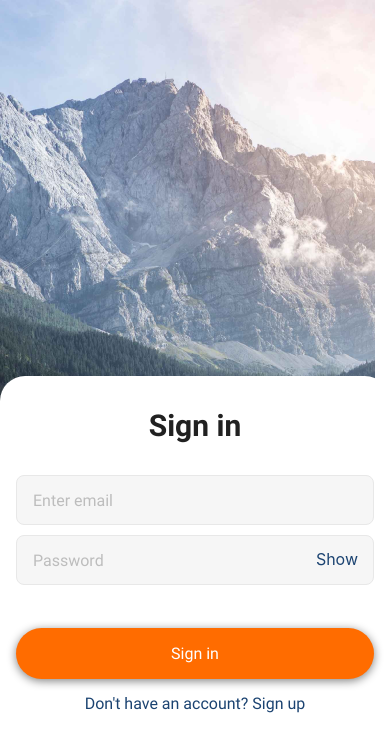
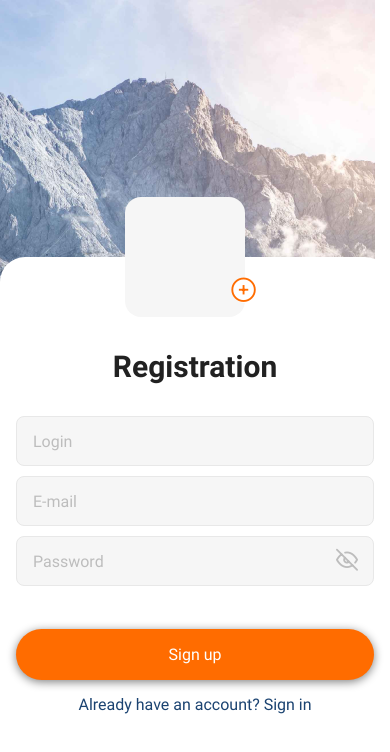
Before and after one commit to Inna-Mykytiuk/React-native-blog, a React Native app: screen /Registration in a window 390 px wide. Shown: the top 752 px of the page. Built offline with nearby package versions, Linux system fonts and the light colour scheme.

Commit message:
add icons and shadow

```diff
--- a/App.js
+++ b/App.js
@@ -1,24 +1,41 @@
-// import { StatusBar } from "expo-status-bar";
-import { StyleSheet, View } from "react-native";
+// // import { StatusBar } from "expo-status-bar";
+// import { StyleSheet, View } from "react-native";
 import LoginScreen from "./src/Screens/Auth/LoginScreen";
-// import RegistrationScreen from "./src/Screens/Auth/RegistrationScreen";
-// import { PostsScreen } from "./src/Screens/PostsScreen";
+import RegistrationScreen from "./src/Screens/Auth/RegistrationScreen";
+// // import { PostsScreen } from "./src/Screens/PostsScreen";
 
-export default function App() {
+import "react-native-gesture-handler";
+import React from "react";
+import { createStackNavigator } from "@react-navigation/stack";
+
+// import { Home } from "./Screens/Main/Home";
+import { NavigationContainer } from "@react-navigation/native";
+
+const MainStack = createStackNavigator();
+
+const App = () => {
   return (
-    <>
-      <LoginScreen />
-      {/* <RegistrationScreen /> */}
-      {/* <PostsScreen /> */}
-    </>
+    <NavigationContainer>
+      <MainStack.Navigator initialRouteName='Login'>
+        <MainStack.Screen
+          name='Login'
+          component={LoginScreen}
+          options={{ headerShown: false }}
+        />
+        <MainStack.Screen
+          name='Registration'
+          component={RegistrationScreen}
+          options={{ headerShown: false }}
+        />
+
+        {/* <MainStack.Screen
+          options={{ headerShown: false }}
+          name='Home'
+          component={Home}
+        /> */}
+      </MainStack.Navigator>
+    </NavigationContainer>
   );
-}
+};
 
-const styles = StyleSheet.create({
-  container: {
-    flex: 1,
-    backgroundColor: "#6EAAFF87",
-    alignItems: "center",
-    justifyContent: "center",
-  },
-});
+export default App;
--- a/Components/Container.js
+++ b/Components/Container.js
@@ -36,7 +36,7 @@ export const Container = ({ children }) => {
     SplashScreen.hideAsync();
   }
   return (
-    <TouchableWithoutFeedback onPress={Keyboard.dismiss}>
+    // <TouchableWithoutFeedback onPress={Keyboard.dismiss}>
     <SafeAreaView
       style={{
         flex: 1,
@@ -52,6 +52,6 @@ export const Container = ({ children }) => {
         {children}
       </KeyboardAvoidingView>
     </SafeAreaView>
-    </TouchableWithoutFeedback>
+    // </TouchableWithoutFeedback>
   );
 };
--- a/app.json
+++ b/app.json
@@ -11,9 +11,7 @@
       "resizeMode": "contain",
       "backgroundColor": "#ffffff"
     },
-    "assetBundlePatterns": [
-      "**/*"
-    ],
+    "assetBundlePatterns": ["**/*"],
     "ios": {
       "supportsTablet": true
     },
@@ -22,7 +20,8 @@
         "foregroundImage": "./assets/adaptive-icon.png",
         "backgroundColor": "#ffffff"
       },
-      "package": "com.tokio1987.Reactnativeblog"
+      "package": "com.tokio1987.Reactnativeblog",
+      "softwareKeyboardLayoutMode": "pan"
     },
     "web": {
       "favicon": "./assets/favicon.png"
--- a/package.json
+++ b/package.json
@@ -9,6 +9,7 @@
     "web": "expo start --web"
   },
   "dependencies": {
+    "@expo/vector-icons": "^13.0.0",
     "@expo/webpack-config": "^18.0.1",
     "@react-native-masked-view/masked-view": "0.2.8",
     "@react-navigation/bottom-tabs": "^6.5.7",
--- a/src/Screens/Auth/LoginScreen.js
+++ b/src/Screens/Auth/LoginScreen.js
@@ -1,6 +1,8 @@
 import React, { useState } from "react";
 import { fonts } from "../../../assets/fonts/fonts";
 import { MainButton } from "../../../Components/Buttons";
+import { Feather } from "@expo/vector-icons";
+import { useNavigation } from "@react-navigation/native";
 
 import {
   StyleSheet,
@@ -19,7 +21,9 @@ const initialStateUser = {
   password: "",
 };
 
-const LoginScreen = ({ navigation }) => {
+const LoginScreen = () => {
+  const navigation = useNavigation();
+
   const [user, setUser] = useState(initialStateUser);
   const [isShowKeyboard, setIsShowKeyboard] = useState(false);
   const [isFocus, setIsFocus] = useState(false);
@@ -41,29 +45,15 @@ const LoginScreen = ({ navigation }) => {
     });
   };
 
-  // const handlerSubmit = () => {
-  //   if (email !== "" && password !== "") {
-  //     // signInWithEmailAndPassword(auth, email, password)
-  //     console.log(email, password);
-  //     // .then(() => console.log("Login success"))
-  //     // .catch((err) => Alert.alert("Login error", err.message));
-  //   }
-  // };
-
-  // const handlerSubmit = () => {
-  //   // setIsShowKeyboard(false);
-  //   // setUser(initialStateUser);
-  // };
-
   const handlerSubmit = () => {
     setIsShowKeyboard(false);
     if (user.email !== "" && user.password !== "") {
       console.log(user.email, user.password);
       setUser(initialStateUser);
-      // navigation.navigate("Home", {
-      //   screen: "Posts",
-      //   user,
-      // });
+      navigation.navigate("Home", {
+        screen: "Posts",
+        user,
+      });
     }
   };
 
@@ -115,7 +105,11 @@ const LoginScreen = ({ navigation }) => {
               style={styles.buttonShowPassword}
               onPress={() => setShow(!show)}
             >
-              {show ? "Hide" : "Show"}
+              {show ? (
+                <Feather name='eye' size={22} color='grey' />
+              ) : (
+                <Feather name='eye-off' size={22} color='#BDBDBD' />
+              )}
             </Text>
           </View>
           <MainButton
--- a/src/Screens/Auth/RegistrationScreen.js
+++ b/src/Screens/Auth/RegistrationScreen.js
@@ -1,7 +1,10 @@
 import React, { useState, useEffect } from "react";
 import { fonts } from "../../../assets/fonts/fonts";
-import { AddAvatarIcon, RemoveAvatarIcon } from "../../../Components/Icons";
+// import { AddAvatarIcon, RemoveAvatarIcon } from "../../../Components/Icons";
 import { AddAvatarButton, MainButton } from "../../../Components/Buttons";
+import { Ionicons } from "@expo/vector-icons";
+import { Feather } from "@expo/vector-icons";
+import { useNavigation } from "@react-navigation/native";
 
 import {
   StyleSheet,
@@ -10,10 +13,8 @@ import {
   ImageBackground,
   TextInput,
   Image,
-  TouchableOpacity,
   StatusBar,
   // Alert,
-  // SafeAreaView,
 } from "react-native";
 import { Container } from "../../../Components/Container";
 
@@ -24,7 +25,9 @@ const initialStateUser = {
   avatar: "",
 };
 
-const RegistrationScreen = ({ navigation }) => {
+const RegistrationScreen = () => {
+  const navigation = useNavigation();
+
   const [show, setShow] = useState(false);
   const [user, setUser] = useState(initialStateUser);
   const [userPhoto, setUserPhoto] = useState(null);
@@ -55,29 +58,15 @@ const RegistrationScreen = ({ navigation }) => {
     });
   };
 
-  // const handlerSubmit = () => {
-  //   if (email !== "" && password !== "") {
-  //     // signInWithEmailAndPassword(auth, email, password)
-  //     console.log(email, password);
-  //     // .then(() => console.log("Login success"))
-  //     // .catch((err) => Alert.alert("Login error", err.message));
-  //   }
-  // };
-
-  // const handlerSubmit = () => {
-  //   // setIsShowKeyboard(false);
-  //   // setUser(initialStateUser);
-  // };
-
   const handlerSubmit = () => {
     setIsShowKeyboard(false);
     if (user.login !== "" && user.email !== "" && user.password !== "") {
       console.log(user.login, user.email, user.password);
       setUser(initialStateUser);
-      // navigation.navigate("Home", {
-      //   screen: "Posts",
-      //   user,
-      // });
+      navigation.navigate("Home", {
+        screen: "Posts",
+        user,
+      });
     }
   };
 
@@ -90,12 +79,6 @@ const RegistrationScreen = ({ navigation }) => {
         <View
           style={{ ...styles.form, paddingBottom: isShowKeyboard ? 79 : 129 }}
         >
-          {/* <Image
-            source={require("../../assets/profilePhoto.png")}
-            style={styles.backImagePhoto}
-          /> */}
-          {/* <View style={styles.backImagePhoto} /> */}
-
           {!userPhoto ? (
             <View
               style={{
@@ -105,7 +88,7 @@ const RegistrationScreen = ({ navigation }) => {
               }}
             >
               <AddAvatarButton onPress={handlerAddAvatar}>
-                <AddAvatarIcon />
+                <Ionicons name='add-circle-outline' size={30} color='#FF6C00' />
               </AddAvatarButton>
             </View>
           ) : (
@@ -117,7 +100,11 @@ const RegistrationScreen = ({ navigation }) => {
             >
               <Image source={require("../../../assets/image/photo_bg.png")} />
               <AddAvatarButton onPress={() => setUserPhoto("")}>
-                <RemoveAvatarIcon />
+                <Ionicons
+                  name='close-circle-outline'
+                  size={30}
+                  color='#BDBDBD'
+                />
               </AddAvatarButton>
             </View>
           )}
@@ -177,7 +164,11 @@ const RegistrationScreen = ({ navigation }) => {
               style={styles.buttonShowPassword}
               onPress={() => setShow(!show)}
             >
-              {show ? "Hide" : "Show"}
+              {show ? (
+                <Feather name='eye' size={22} color='grey' />
+              ) : (
+                <Feather name='eye-off' size={22} color='#BDBDBD' />
+              )}
             </Text>
           </View>
           <MainButton
@@ -298,4 +289,20 @@ const styles = StyleSheet.create({
     borderRadius: 16,
     backgroundColor: "#F6F6F6",
   },
+  button: {
+    backgroundColor: "#FF6C00",
+    color: "#FFFFFF",
+    height: 51,
+    borderRadius: 100,
+    justifyContent: "center",
+    alignItems: "center",
+    shadowColor: "grey",
+    shadowOpacity: 1,
+    shadowOffset: {
+      width: 0,
+      height: 2,
+    },
+    shadowRadius: 10,
+    elevation: 5,
+  },
 });
```
Also changed, not shown: src/Screens/Main/PostsScreen.js (+28 -0 lines), src/Screens/PostsScreen.js (deleted, +0 -28 lines), 1 other file (tests, documents, lock files or other folders). Lines whose indentation alone changed are shown as unchanged.
